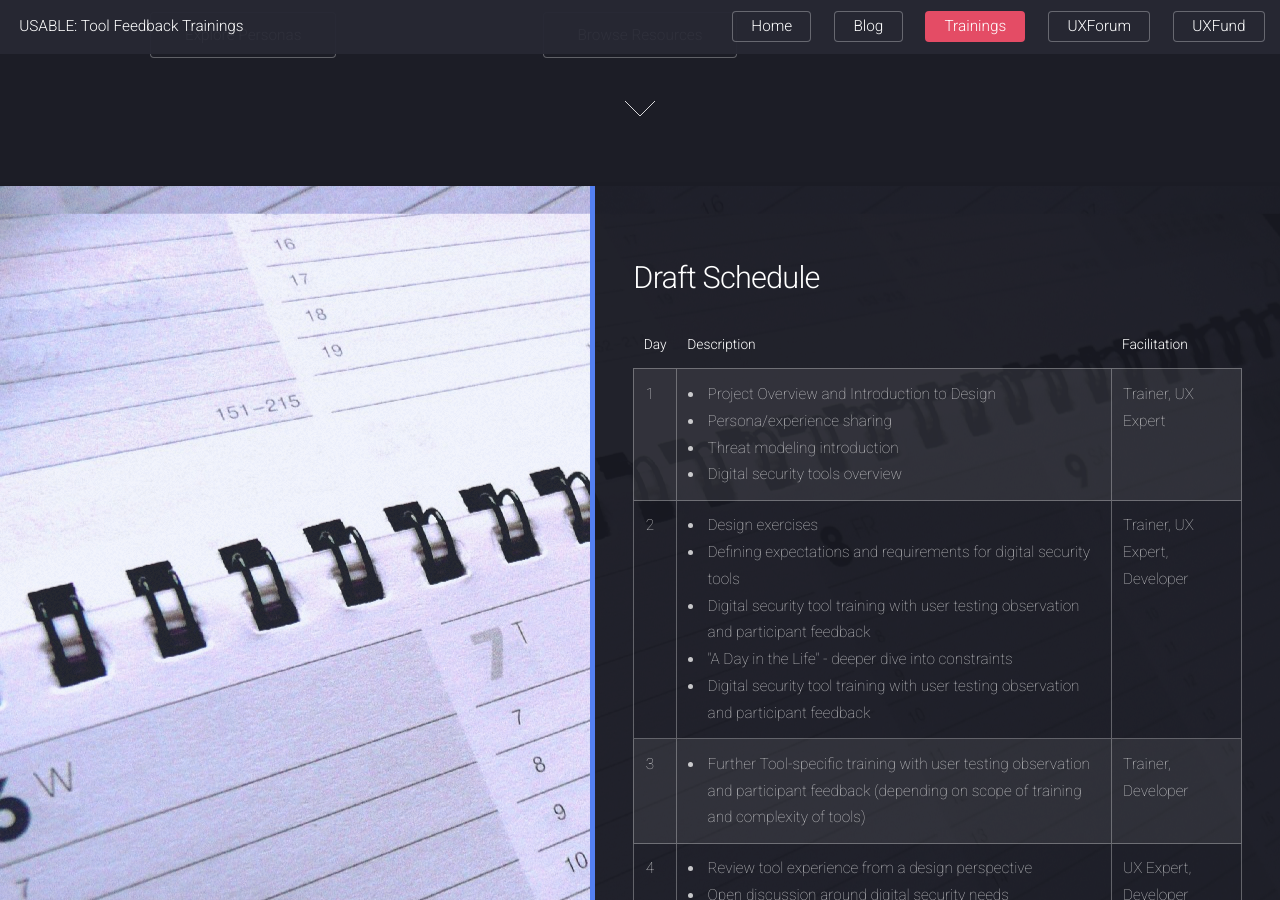
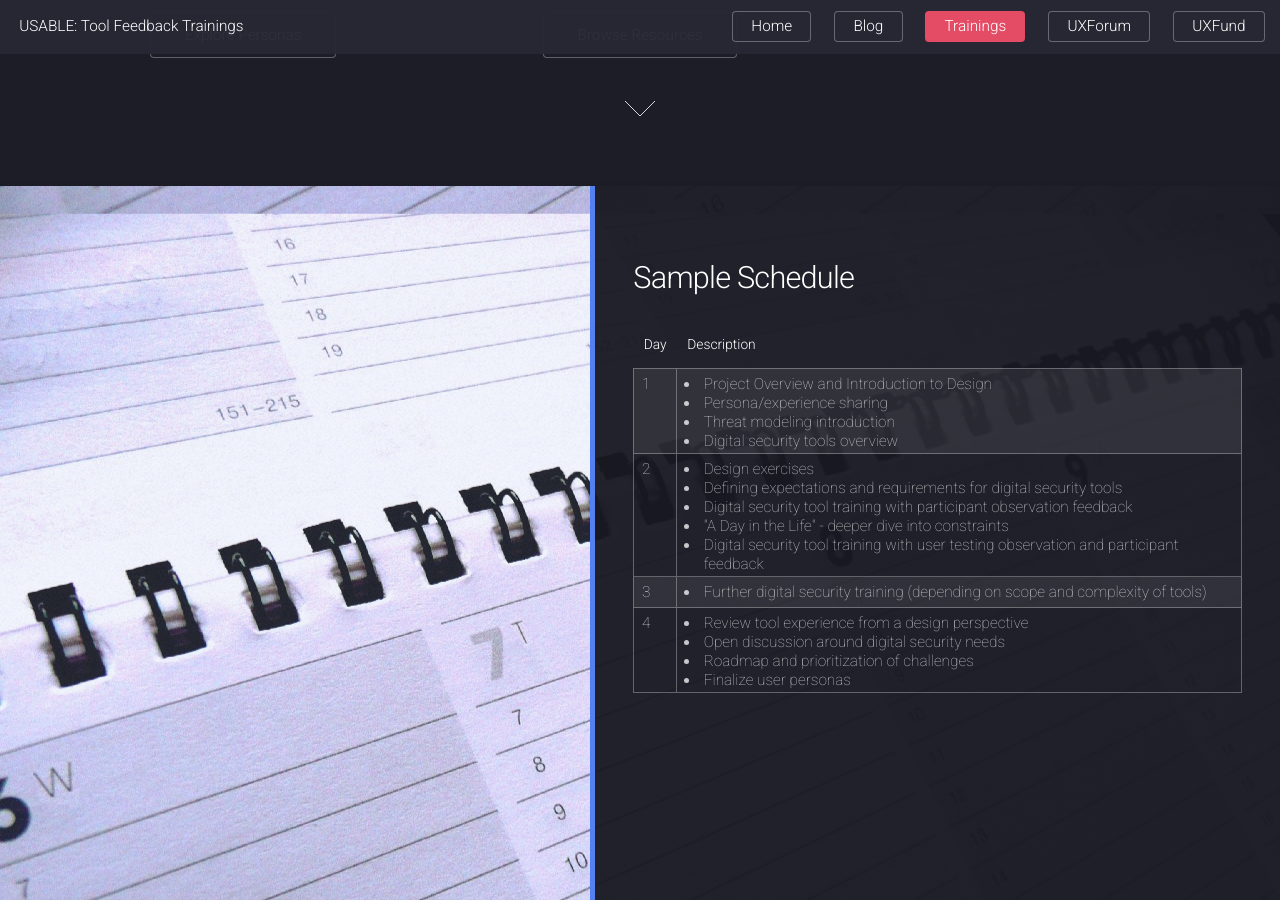
Before and after one commit to OpenInternet/USABLE-website, a Jekyll site: the page trainings.html, which Jekyll copies as it is, in a window 1280 px wide and 900 px high, scrolled down 1713 px. Built offline with Jekyll 4.4.1, drawn with Linux system fonts in a browser that asks for light colours; comment, search, counter and statistics services are not loaded; some of the changed text lies outside the part shown.

Commit message:
Updates to trainings with sample schedule, blog links, improved resources

```diff
--- a/trainings.html
+++ b/trainings.html
@@ -46,7 +46,7 @@
 							<li><a href="index.html#process">Process</a></li>
 							<li><a href="index.html#timeline">Timeline</a></li>
 						</ul></li>
-						<li><a class="button" href="/blog">Blog</a></li>
+						<li><a class="button" href="/blog.html">Blog</a></li>
 						<li><a class="button special" href="trainings.html">Trainings</a>
 						<ul>
 							<li><a href="#about">Details</a></li>
@@ -65,14 +65,18 @@
 				<div class="content" >
 					<header>
 						<h2>Tool Feedback Trainings</h2>
-						</header>
-						<p style="text-align: left; font-size: 1em; font-weight: bold">
+					</header>
+						<p style="text-align: left; font-size: 1em;">
 						<span class="image left" style="margin-bottom: 5em"><img src="images/ungp_joncamfield_userpersona-square.JPG" alt="Wireframing" /></span>
 						Starting with a <strong>needs assessment</strong>, USABLE matches at-risk communities around the world with digital security tools addressing their needs.  Through a training process, USABLE convenes the community with a trainer, a tool developer, and a usability expert.</p>
-						<p style="text-align: left; font-size: 1em; font-weight: bold">Each Tool Feedback Training combines human-centered design work, traditional digital security training, and a focus on the mutually-agreed-upon security, privacy, or circumvention tool. These  build community, communication, trust, skills, and provide insight for all participants - insights into real-world training and usage on tools for the developers, in-depth skills for the participants, and new ways to incorporate design and user exploration into trainings.</p>
-						<p style="text-align: left; font-size: 1em; font-weight: bold">Each community will create not only suggested changes for the tool they focus on, but also create <em>user personas</em> to help other tool developers better understand the constraints they face.</p>
-
-					</header>
+						<p style="text-align: left; font-size: 1em;">Each Tool Feedback Training combines human-centered design work, traditional digital security training, and a focus on the mutually-agreed-upon security, privacy, or circumvention tool. These  build community, communication, trust, skills, and provide insight for all participants - insights into real-world training and usage on tools for the developers, in-depth skills for the participants, and new ways to incorporate design and user exploration into trainings.</p>
+						<p style="text-align: left; font-size: 1em;">Each community will create not only suggested changes for the tool they focus on, but also create <em>user personas</em> to help other tool developers better understand the constraints they face.</p>
+						<p  style="text-align: left; font-size: 1em; font-weight: bold">Follow our <a href="/blog.html">blog</a> for updates!</p>
+					<footer>
+					<ul class="actions">
+						<li><a href="/blog.html" class="button special">USABLE Blog</a></li>
+						</ul>
+					</footer>
 				</div>
 			<a href="#resources" class="goto-next scrolly">Next</a>
 			</section>
@@ -144,15 +148,15 @@
 				<span class="image fit main"><img src="images/calendar_photosteve101-flickr.jpg" alt="" /></span>
 				<div class="content" style="width: 45em !important;">
 					<header>
-						<h2>Draft Schedule</h2>
+						<h2>Sample Schedule</h2>
 					</header>
 					<div class="table-wrapper">
-								<table class="alt">
+								<table class="alt" id="schedule">
 									<thead>
 										<tr>
 											<th>Day</th>
 											<th>Description</th>
-											<th>Facilitation</th>
+											<!--<th>Facilitation</th>-->
 										</tr>
 									</thead>
 									<tbody>
@@ -165,27 +169,27 @@
 												<li>Digital security tools overview</li>
 												</ul>
 												</td>
-											<td>Trainer, UX Expert</td>
+											<!--<td>Trainer, UX Expert</td>-->
 										</tr>
 										<tr>
 											<td>2</td>
 											<td><ul>
 												<li>Design exercises</li>
 												<li>Defining expectations and requirements for digital security tools</li>
-												<li>Digital security tool training with user testing observation and participant feedback</li>
+												<li>Digital security tool training with participant observation feedback</li>
 												<li>"A Day in the Life" - deeper dive into constraints</li>
 												<li>Digital security tool training with user testing observation and participant feedback</li>
 												</ul>
 												</td>
-											<td>Trainer, UX Expert, Developer</td>
+											<!--<td>Trainer, UX Expert, Developer</td>-->
 										</tr>
 										<tr>
 											<td>3</td>
 											<td><ul>
-												<li>Further Tool-specific training with user testing observation and participant feedback (depending on scope of training and complexity of tools)</li>
+												<li>Further digital security training (depending on scope and complexity of tools)</li>
 												</ul>
 												</td>
-											<td>Trainer, Developer</td>
+											<!--<td>Trainer, Developer</td>-->
 										</tr>
 										<tr>
 											<td>4</td>
@@ -196,7 +200,7 @@
 											<li>Roadmap and prioritization of challenges</li>
 											<li>Finalize user personas</li>
 											</ul></td>
-											<td>UX Expert, Developer</td>
+											<!--<td>UX Expert, Developer</td>-->
 										</tr>
 									</tbody>
 								</table>
```
